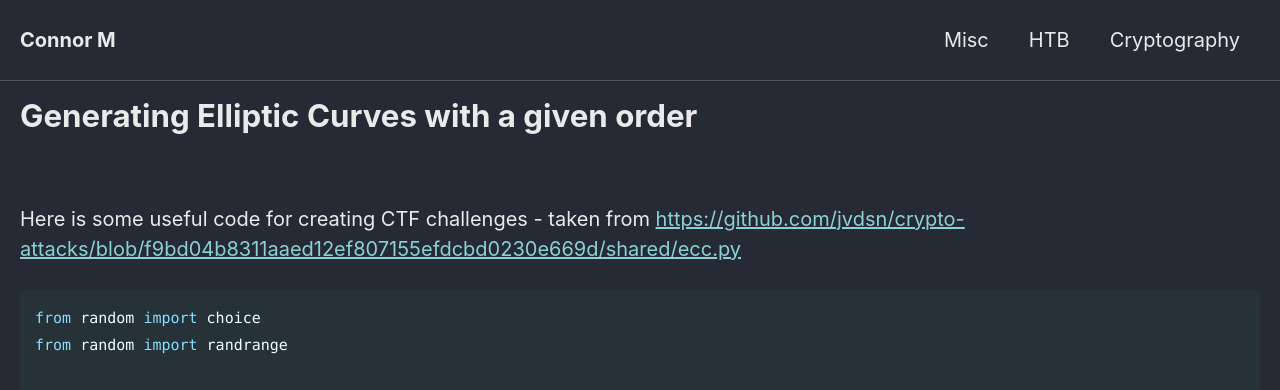
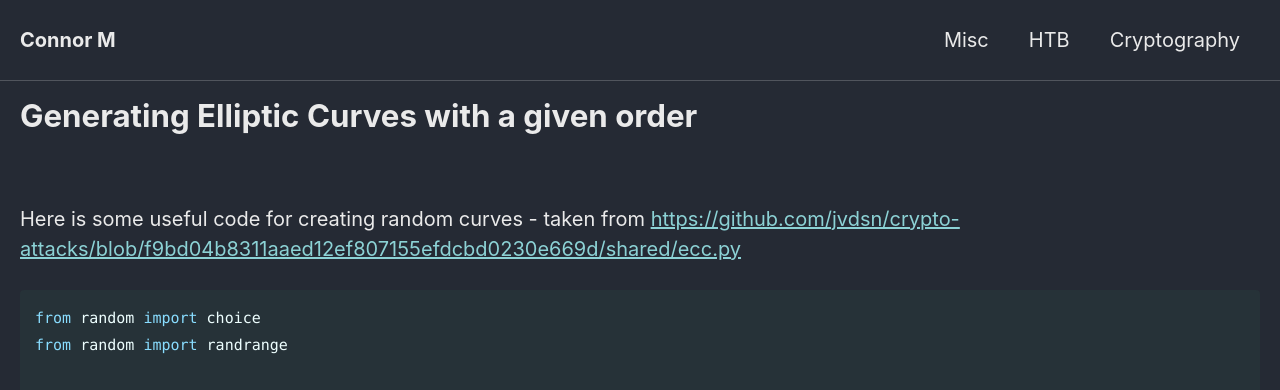
Before and after one commit to Connor-McCartney/Connor-McCartney.github.io, a Jekyll site: the page built from _pages/misc/ecc-gen.md, in a window 1280 px wide and 900 px high. Shown: the top 390 px of the window. Built offline with Jekyll 4.4.1, drawn with Linux system fonts in a browser that asks for light colours; cached includes are drawn as plain includes.

Commit message:
Update ecc-gen.md

````diff
--- a/_pages/misc/ecc-gen.md
+++ b/_pages/misc/ecc-gen.md
@@ -5,7 +5,7 @@ title: Generating Elliptic Curves with a given order
 
 <br>
 
-Here is some useful code for creating CTF challenges - taken from <https://github.com/jvdsn/crypto-attacks/blob/f9bd04b8311aaed12ef807155efdcbd0230e669d/shared/ecc.py>
+Here is some useful code for creating random curves - taken from <https://github.com/jvdsn/crypto-attacks/blob/f9bd04b8311aaed12ef807155efdcbd0230e669d/shared/ecc.py>
 
 ```py
 from random import choice
````
